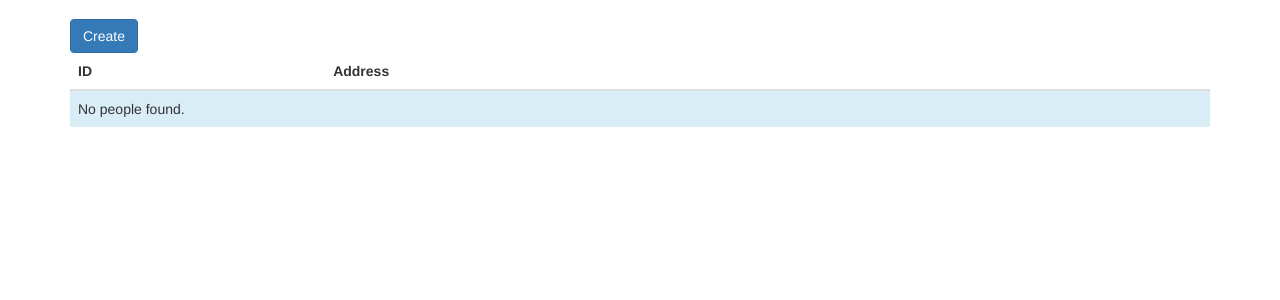
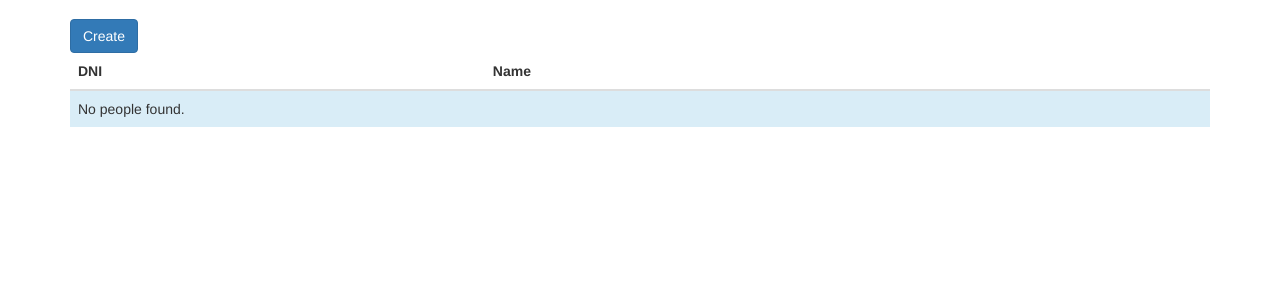
Before and after one commit to CiudadFutura/ciudad-futura, a Django app: page /admin/person/ in a window 1280 px wide. Shown: the part 51-351 px from the top of the page. Run offline with Django 3.2, Linux system fonts and the light colour scheme; the visitor is signed in with stand-in values (Sample User, id 1); data that the repository does not hold is empty; parts of the project's set-up code (start-up, migrations or seed data) failed here and were passed over; some libraries are stand-ins or nearby versions.

Commit message:
Adding name to the Person list.

```diff
--- a/src/ciudadfutura/apps/auth/models.py
+++ b/src/ciudadfutura/apps/auth/models.py
@@ -46,6 +46,10 @@ class Person(models.Model):
     address = models.CharField(
         max_length=255, verbose_name=_('Address')
     )
+
+    @property
+    def full_name(self):
+        return '%s, %s' % (self.last_name, self.first_name)
 
 
 class User(AbstractBaseUser):
--- a/src/ciudadfutura/apps/mision/templates/mision/admin_person_list.html
+++ b/src/ciudadfutura/apps/mision/templates/mision/admin_person_list.html
@@ -13,23 +13,21 @@
     <table class="table table-hover table-striped">
       <thead>
         <tr>
-          <th>{% trans 'ID' %}</th>
-          <th>{% trans 'Address' %}</th>
-          <th></th>
+          <th>{% trans 'DNI' %}</th>
+          <th>{% trans 'Name' %}</th>
           <th></th>
         </tr>
       </thead>
       <tbody>
         {% for result in results %}
         <tr>
-          <td>{{ result.id }}</td>
-          <td>{{ result.address }}</td>
+          <td>{{ result.dni }}</td>
+          <td>{{ result.full_name }}</td>
           <td>
             <a href="{% url 'admin-person-delete' result.id %}" class="btn btn-danger btn-xs">
               <i class="fa fa-trash"></i>&nbsp;{% trans 'Delete' %}
             </a>
-          </td>
-          <td>
+            &nbsp;
             <a href="{% url 'admin-person-edit' result.id %}" class="btn btn-default btn-xs">
               <i class="fa fa-edit"></i>&nbsp;{% trans 'Edit' %}
             </a>
```
